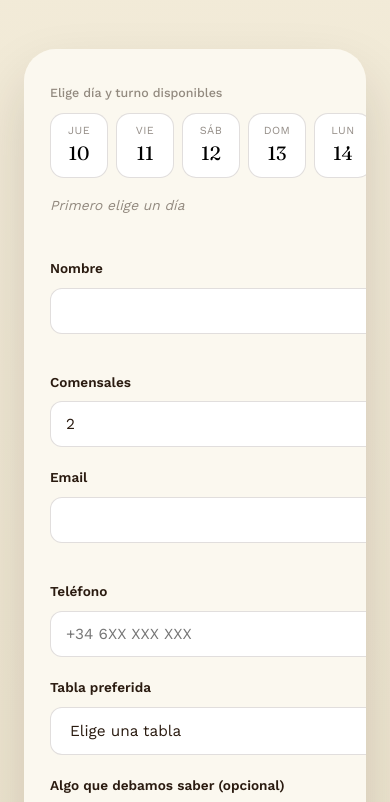
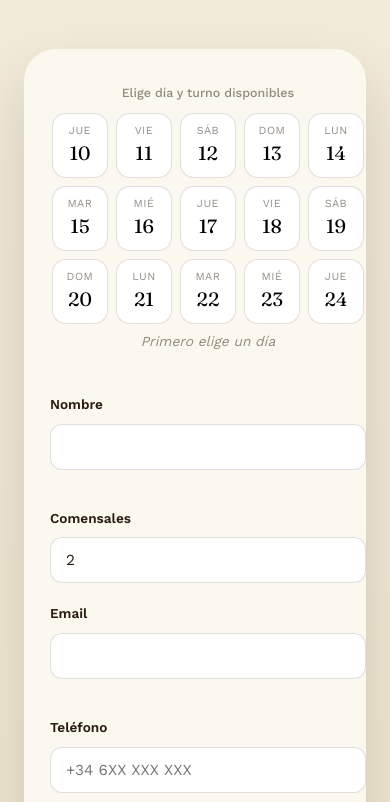
Before and after one commit to andreuufl/ALMA, a plain HTML site: page index.html in a window 390 px wide. Shown: the part 8877-9679 px from the top of the page. Drawn offline with nearby package versions, Linux system fonts and the light colour scheme.

Commit message:
Add files via upload

```diff
--- a/css/styles.css
+++ b/css/styles.css
@@ -717,14 +717,12 @@
 /* selector de disponibilidad */
 .avail-label{font-size:.85rem;font-weight:600;margin-bottom:10px;display:flex;justify-content:space-between;align-items:center;}
 .avail-label span{font-weight:500;color:var(--espresso-50);font-size:.78rem;}
-.day-picker-wrap{position:relative;}
 .day-picker{
   display:flex;gap:8px;overflow-x:auto;padding-bottom:10px;margin-bottom:6px;
   scrollbar-width:thin;
   -webkit-overflow-scrolling:touch;
   scroll-snap-type:x proximity;
-  overscroll-behavior-x:contain;
-  touch-action:pan-x;
+  justify-content:center;
 }
 .day-chip{
   flex:none;
@@ -754,20 +752,21 @@
 .time-chip:not(.is-selected):hover{border-color:var(--gold);}
 .time-picker-empty{font-size:.86rem;color:var(--espresso-50);font-style:italic;}
 
+/* En móvil: nada de scroll horizontal; se envuelven y se centran (incluida la última fila incompleta) */
 @media (max-width:980px){
-  .day-picker-wrap{
-    margin-inline:-26px;
-    padding-inline:26px;
+  .day-picker{
+    display:flex;
+    flex-wrap:wrap;
+    justify-content:center;
+    overflow-x:visible;
+    padding-bottom:0;
   }
-  .day-picker-wrap::after{
-    content:'';
-    position:absolute;
-    top:0;right:0;
-    width:34px;height:calc(100% - 10px);
-    background:linear-gradient(to right, rgba(251,248,239,0), var(--paper) 88%);
-    pointer-events:none;
-  }
-  .day-chip{width:58px;}
+  .day-chip{width:62px;flex:0 0 auto;}
+  .time-picker{justify-content:center;}
+  .avail-label{text-align:center;justify-content:center;}
+}
+@media (max-width:420px){
+  .day-chip{width:56px;}
 }
 
 .form-note{
@@ -928,7 +927,8 @@
   .footer-grid{grid-template-columns:1fr 1fr;}
 }
 @media (max-width:560px){
-  .footer-grid{grid-template-columns:1fr;}
+  .footer-grid{grid-template-columns:1fr 1fr;gap:28px 16px;}
+  .footer-grid > div:first-child{grid-column:1 / -1;}
 }
 
 /* =========================================================
```
